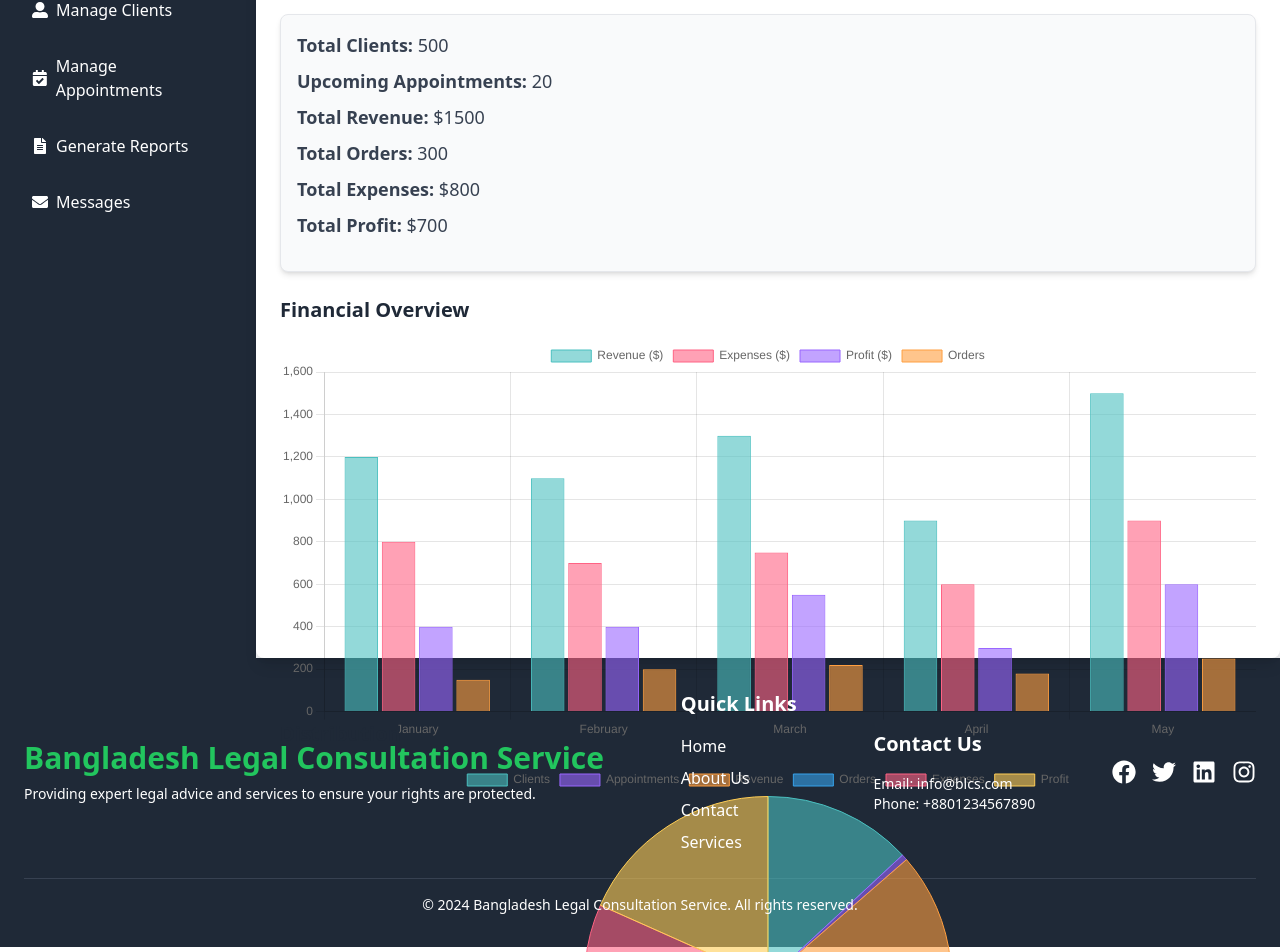
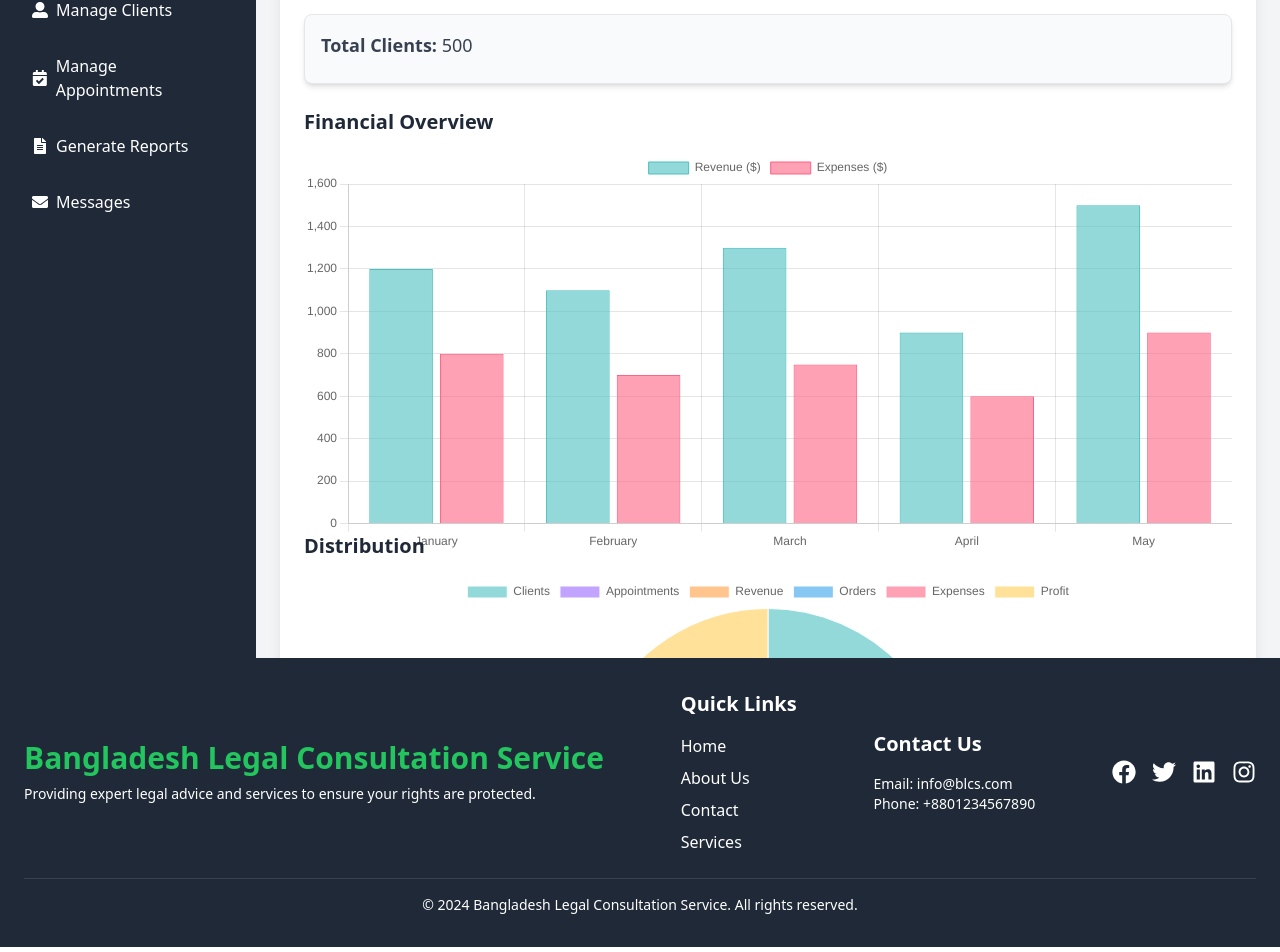
Before and after one commit to Mehedi7242/BLSC, a React (Vite) app: page /dashboard/reports in a window 1280 px wide. Shown: the part 206-1158 px from the top of the page. Built offline with nearby package versions, Linux system fonts and the light colour scheme.

Commit message:
report page structure fixed

```diff
--- a/src/features/dashboard/Dashboard.jsx
+++ b/src/features/dashboard/Dashboard.jsx
@@ -7,7 +7,7 @@ const Dashboard = () => {
     <div className="flex h-screen bg-gray-100">
       {/* Sidebar */}
       <div className="w-64 bg-gray-800 text-white p-6">
-        <h2 className="text-2xl font-bold mb-8">Admin Panel</h2>
+        <h2 className="text-2xl font-bold mb-8">Lawyer Panel</h2>
         <nav>
           <ul>
             <li className="mb-4">
--- a/src/features/dashboard/GenerateReport.jsx
+++ b/src/features/dashboard/GenerateReport.jsx
@@ -1,13 +1,28 @@
 import React, { useState } from "react";
 import { Bar, Pie } from "react-chartjs-2";
-import { Chart as ChartJS, CategoryScale, LinearScale, BarElement, Title, Tooltip, Legend, ArcElement } from 'chart.js';
+import {
+  Chart as ChartJS,
+  CategoryScale,
+  LinearScale,
+  BarElement,
+  Title,
+  Tooltip,
+  Legend,
+  ArcElement,
+} from "chart.js";
+import { Link } from "react-router-dom";
+import {
+  FaUserAlt,
+  FaCalendarCheck,
+  FaFileAlt,
+  FaEnvelope,
+} from "react-icons/fa";
 
-import { Link } from "react-router-dom";
-import { FaUserAlt, FaCalendarCheck, FaFileAlt, FaEnvelope } from "react-icons/fa";
+
 ChartJS.register(CategoryScale, LinearScale, BarElement, Title, Tooltip, Legend, ArcElement);
 
 const GenerateReport = () => {
-  const [reportData, setReportData] = useState({
+  const [reportData] = useState({
     clients: 500,
     appointments: 20,
     revenue: 1500,
@@ -16,71 +31,45 @@ const GenerateReport = () => {
     orders: 300,
   });
 
-  // Enhanced Dummy Data for Bar Chart
   const barChartData = {
-    labels: ['January', 'February', 'March', 'April', 'May'],
+    labels: ["January", "February", "March", "April", "May"],
     datasets: [
       {
-        label: 'Revenue ($)',
+        label: "Revenue ($)",
         data: [1200, 1100, 1300, 900, 1500],
-        backgroundColor: 'rgba(75, 192, 192, 0.6)',
-        borderColor: 'rgba(75, 192, 192, 1)',
+        backgroundColor: "rgba(75, 192, 192, 0.6)",
+        borderColor: "rgba(75, 192, 192, 1)",
         borderWidth: 1,
       },
       {
-        label: 'Expenses ($)',
+        label: "Expenses ($)",
         data: [800, 700, 750, 600, 900],
-        backgroundColor: 'rgba(255, 99, 132, 0.6)',
-        borderColor: 'rgba(255, 99, 132, 1)',
-        borderWidth: 1,
-      },
-      {
-        label: 'Profit ($)',
-        data: [400, 400, 550, 300, 600],
-        backgroundColor: 'rgba(153, 102, 255, 0.6)',
-        borderColor: 'rgba(153, 102, 255, 1)',
-        borderWidth: 1,
-      },
-      {
-        label: 'Orders',
-        data: [150, 200, 220, 180, 250],
-        backgroundColor: 'rgba(255, 159, 64, 0.6)',
-        borderColor: 'rgba(255, 159, 64, 1)',
+        backgroundColor: "rgba(255, 99, 132, 0.6)",
+        borderColor: "rgba(255, 99, 132, 1)",
         borderWidth: 1,
       },
     ],
   };
 
-  // Enhanced Dummy Data for Pie Chart
   const pieChartData = {
-    labels: ['Clients', 'Appointments', 'Revenue', 'Orders', 'Expenses', 'Profit'],
+    labels: ["Clients", "Appointments", "Revenue", "Orders", "Expenses", "Profit"],
     datasets: [
       {
         data: [500, 20, 1500, 300, 800, 700],
         backgroundColor: [
-          'rgba(75, 192, 192, 0.6)', // Clients
-          'rgba(153, 102, 255, 0.6)', // Appointments
-          'rgba(255, 159, 64, 0.6)', // Revenue
-          'rgba(54, 162, 235, 0.6)', // Orders
-          'rgba(255, 99, 132, 0.6)', // Expenses
-          'rgba(255, 206, 86, 0.6)', // Profit
-        ],
-        borderColor: [
-          'rgba(75, 192, 192, 1)', // Clients
-          'rgba(153, 102, 255, 1)', // Appointments
-          'rgba(255, 159, 64, 1)', // Revenue
-          'rgba(54, 162, 235, 1)', // Orders
-          'rgba(255, 99, 132, 1)', // Expenses
-          'rgba(255, 206, 86, 1)', // Profit
+          "rgba(75, 192, 192, 0.6)",
+          "rgba(153, 102, 255, 0.6)",
+          "rgba(255, 159, 64, 0.6)",
+          "rgba(54, 162, 235, 0.6)",
+          "rgba(255, 99, 132, 0.6)",
+          "rgba(255, 206, 86, 0.6)",
         ],
         borderWidth: 1,
       },
     ],
   };
 
-  // Simulate report generation
   const handleGenerateReport = () => {
-    console.log("Generating Report...");
     const report = `Clients,Appointments,Revenue,Orders,Expenses,Profit\n${reportData.clients},${reportData.appointments},${reportData.revenue},${reportData.orders},${reportData.expenses},${reportData.profit}`;
     const blob = new Blob([report], { type: "text/csv;charset=utf-8" });
     const link = document.createElement("a");
@@ -90,15 +79,19 @@ const GenerateReport = () => {
   };
 
   return (
-    <div className="flex h-screen bg-gray-100">
+    <div className="flex flex-col md:flex-row h-screen bg-gray-100">
       {/* Sidebar */}
-      <div className="w-64 bg-gray-800 text-white p-6">
+      <div className="w-full md:w-64 bg-gray-800 text-white p-6">
   <h2 className="text-2xl font-bold mb-8">Lawyer Panel</h2>
   <nav>
     <ul>
+      {/* Dashboard Link */}
       <li className="mb-4">
-              <Link to="/dashboard" className="text-lg hover:text-gray-400">Dashboard</Link>
+        <Link to="/dashboard" className="text-lg hover:text-gray-400">
+          Dashboard
+        </Link>
       </li>
+
       {/* Manage Clients Link */}
       <li>
         <Link
@@ -108,6 +101,7 @@ const GenerateReport = () => {
           <FaUserAlt className="mr-2" /> Manage Clients
         </Link>
       </li>
+
       {/* Manage Appointments Link */}
       <li>
         <Link
@@ -117,6 +111,7 @@ const GenerateReport = () => {
           <FaCalendarCheck className="mr-2" /> Manage Appointments
         </Link>
       </li>
+
       {/* Generate Reports Link */}
       <li>
         <Link
@@ -126,6 +121,7 @@ const GenerateReport = () => {
           <FaFileAlt className="mr-2" /> Generate Reports
         </Link>
       </li>
+
       {/* Messages Link */}
       <li>
         <Link
@@ -139,8 +135,11 @@ const GenerateReport = () => {
   </nav>
 </div>
 
-    <div className="flex-1 p-6 bg-white shadow-lg rounded-lg">
-``  <h2 className="text-3xl font-bold text-gray-800 mb-6 text-center">
+
+      {/* Main Content */}
+      <div className="flex-1 p-6 overflow-y-auto">
+        <div className="bg-white shadow-lg rounded-lg p-6">
+          <h2 className="text-3xl font-bold text-gray-800 mb-6 text-center">
             Generate Report
           </h2>
 
@@ -152,46 +151,40 @@ const GenerateReport = () => {
               <p className="text-lg text-gray-700 mb-2">
                 <strong>Total Clients:</strong> {reportData.clients}
               </p>
-      <p className="text-lg text-gray-700 mb-2">
-        <strong>Upcoming Appointments:</strong> {reportData.appointments}
-      </p>
-      <p className="text-lg text-gray-700 mb-2">
-        <strong>Total Revenue:</strong> ${reportData.revenue}
-      </p>
-      <p className="text-lg text-gray-700 mb-2">
-        <strong>Total Orders:</strong> {reportData.orders}
-      </p>
-      <p className="text-lg text-gray-700 mb-2">
-        <strong>Total Expenses:</strong> ${reportData.expenses}
-      </p>
-      <p className="text-lg text-gray-700 mb-4">
-        <strong>Total Profit:</strong> ${reportData.profit}
-      </p>
             </div>
           </div>
 
-  <div className="my-6" style={{ height: "400px", width: "100%" }}>
-    <h3 className="text-xl font-semibold text-gray-800 mb-4">Financial Overview</h3>
-    <Bar data={barChartData} options={{ responsive: true, maintainAspectRatio: false }} />
+          <div className="mb-6" style={{ height: "400px" }}>
+            <h3 className="text-xl font-semibold text-gray-800 mb-4">
+              Financial Overview
+            </h3>
+            <Bar
+              data={barChartData}
+              options={{ responsive: true, maintainAspectRatio: false }}
+            />
           </div>
 
-  <div className="my-6" style={{ height: "400px", width: "100%" }}>
-    <h3 className="text-xl font-semibold text-gray-800 mb-4">Distribution</h3>
-    <Pie data={pieChartData} options={{ responsive: true, maintainAspectRatio: false }} />
+          <div className="mb-6" style={{ height: "400px" }}>
+            <h3 className="text-xl font-semibold text-gray-800 mb-4">
+              Distribution
+            </h3>
+            <Pie
+              data={pieChartData}
+              options={{ responsive: true, maintainAspectRatio: false }}
+            />
           </div>
 
-  {/* Generate Report Button */}
-  <div className="text-center mt-8">
+          <div className="text-center">
             <button
               onClick={handleGenerateReport}
               className="bg-blue-500 text-white py-3 px-8 rounded-lg hover:bg-blue-700 transition duration-300"
             >
               Generate Report
             </button>
-  </div>``
           </div>
         </div>
-
+      </div>
+    </div>
   );
 };
 
```
Lines whose indentation alone changed are shown as unchanged.
